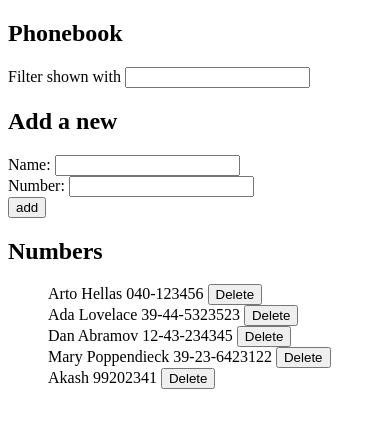
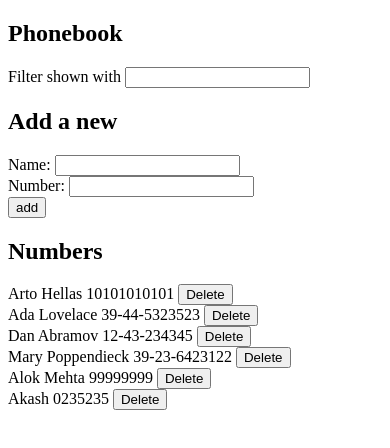
Before and after one commit to mehtaAlok/fullstackopen, a React (Create React App) app in the folder part2/phonebook/: page / in a window 390 px wide. Shown: the top 448 px of the page. Built offline with nearby package versions, Linux system fonts and the light colour scheme; data requests are answered from the project's data file.

Commit message:
Completed phonebook 2.18

```diff
--- a/part2/phonebook/db.json
+++ b/part2/phonebook/db.json
@@ -2,7 +2,7 @@
   "persons": [
     {
       "name": "Arto Hellas",
-      "number": "040-123456",
+      "number": "10101010101",
       "id": 1
     },
     {
@@ -21,9 +21,14 @@
       "id": 4
     },
     {
+      "name": "Alok Mehta",
+      "number": "99999999",
+      "id": 7
+    },
+    {
       "name": "Akash",
-      "number": "99202341",
-      "id": 5
+      "number": "0235235",
+      "id": 8
     }
   ]
 }
--- a/part2/phonebook/src/App.js
+++ b/part2/phonebook/src/App.js
@@ -5,7 +5,7 @@ import phonebookService from "./services/notes"
 const Person = ({ person, filter, clickAction }) => {
   if (filter) {
     return filter.map((x, i) => (
-      <div>
+      <div key={i}>
         <>
           {x.name} {x.number}
           {""}
@@ -17,7 +17,7 @@ const Person = ({ person, filter, clickAction }) => {
     ))
   }
   return person.map((x, i) => (
-    <div>
+    <div key={i}>
       {x.name} {x.number} {""}
       <button id={x.id} onClick={clickAction}>
         Delete
@@ -72,14 +72,26 @@ const App = () => {
     e.preventDefault()
     const personObject = { name: newName }
     const phoneObject = { number: newNumber }
-
     const found = persons.find((e) => {
       return e.name === newName
     })
 
     if (found) {
-      alert(`${newName} is already added to the phonebook`)
+      if (
+        window.confirm(
+          `${newName} is already added to the phonebook, replace the old number with a new one?`
+        )
+      ) {
+        axios
+          .put(`${url}/${found.id}`, { name: newName, number: newNumber })
+          .then(() => {
+            phonebookService.getAll().then((response) => {
+              setPersons(response)
+            })
+          })
+      }
       setNewName("")
+      setNumber("")
       return
     }
     const newPersonObj = { ...personObject, ...phoneObject }
@@ -141,13 +153,13 @@ const App = () => {
         numChange={handlePhoneChange}
       />
       <h2>Numbers</h2>
-      <ul>
+      <>
         <Person
           person={persons}
           filter={newFilterObj}
           clickAction={clickAction}
         />
-      </ul>
+      </>
     </div>
   )
 }
```
